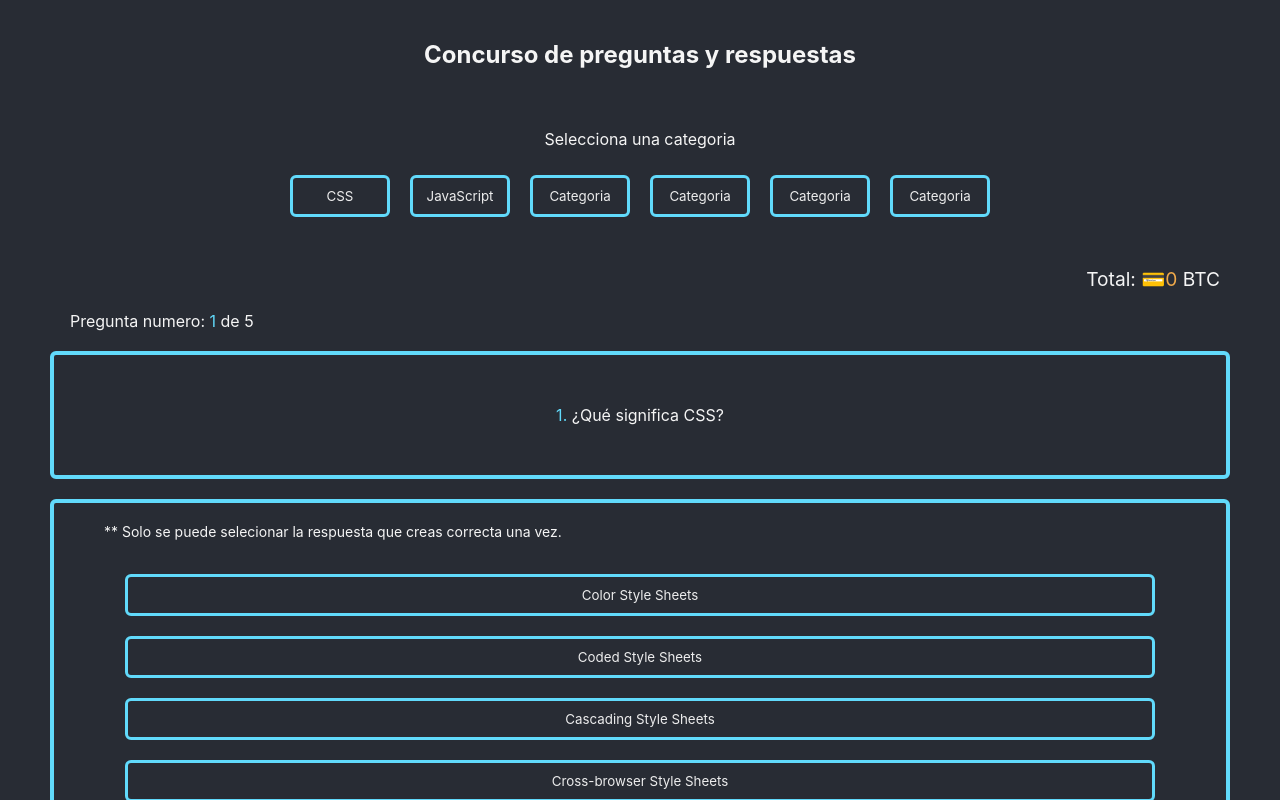
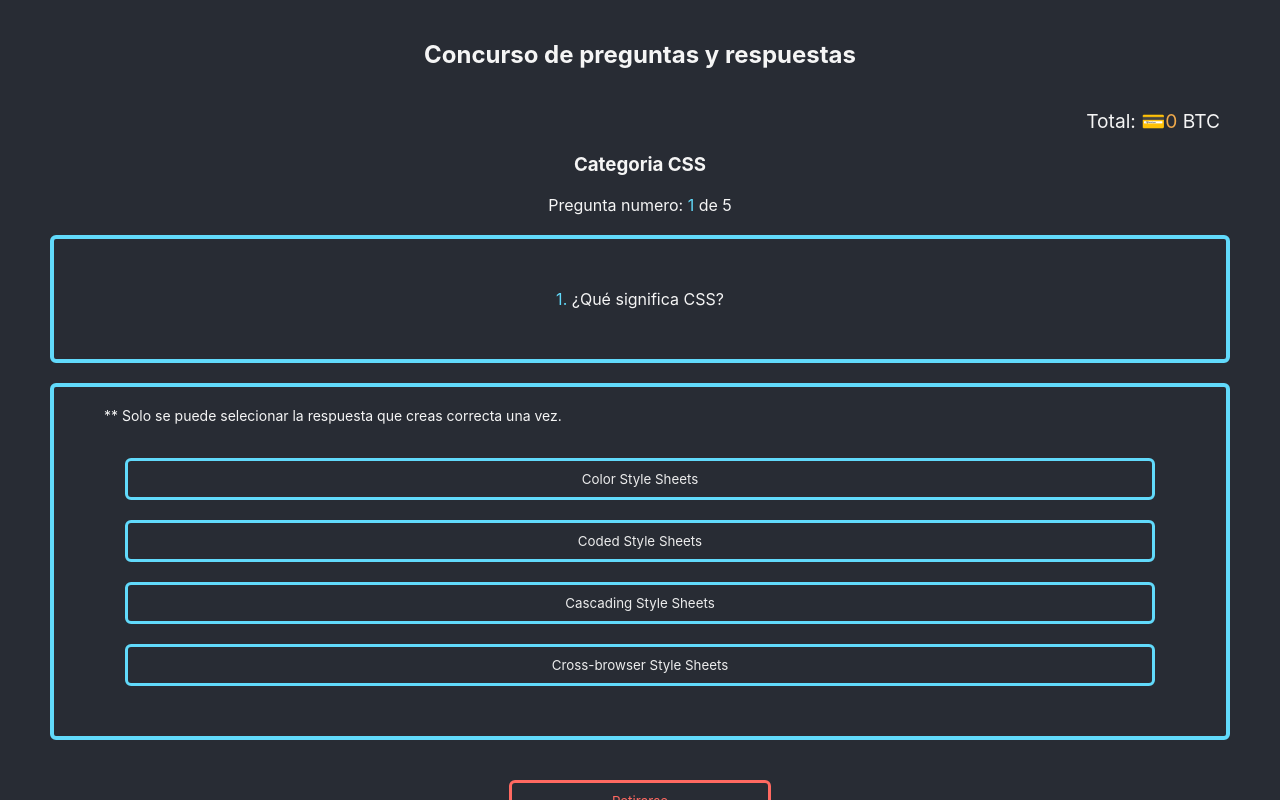
Before and after one commit to Dan33311/q-and-a-app, a React (Create React App) app: page / in a window 1280 px wide. Both pictures are taken after a click on the button "CSS". Shown: the top 800 px of the page. Built offline with nearby package versions, Linux system fonts and the light colour scheme.

Commit message:
select a category and only show the selected category

```diff
--- a/src/App.css
+++ b/src/App.css
@@ -54,27 +54,6 @@
   color: #282c34;
 }
 
-/* .questions-head {
-
-} */
-
-.questions-head {
-  margin: 20px 50px 20px 50px;
-  display: flex;
-  flex-direction: row;
-  align-items: center;
-  justify-content: space-between;
-  /* outline: 1px solid lime; */
-}
-.question-count {
-  color: whitesmoke;
-  margin-left: 20px;
-  /* outline: 1px solid salmon; */
-}
-
-.question-count span {
-  color: #61dafb;
-}
 .score-count {
   color: whitesmoke;
   font-size: 1.2rem;
@@ -91,6 +70,32 @@
 .score-count span {
   color: #efa94a;
 }
+
+.questions-head {
+  /* margin: 0px 50px 0px 50px; */
+  display: flex;
+  flex-direction: column;
+  /* align-items: center; */
+  /* justify-content: space-between; */
+  /* outline: 1px solid lime; */
+}
+
+.questions-head h3{
+  margin-top: 0px;
+  color: whitesmoke;
+  /* outline: 1px solid salmon; */
+}
+
+.question-count {
+  color: whitesmoke;
+  margin-bottom: 10px;
+  /* outline: 1px solid salmon; */
+}
+
+.question-count span {
+  color: #61dafb;
+}
+
 
 .question-text {
   margin: 10px 50px 20px 50px;
@@ -157,8 +162,15 @@
 }
 
 .game-finished p {
-  margin-top: 30px;
+  margin-top: 40px;
 }
+
+.game-finished p:nth-child(3) {
+  margin-top: 50px;
+  margin-bottom: 10px;
+  /* background-color: yellow; */
+}
+
 .game-finished span {
   color: #efa94a;
   font-size: 30px;
@@ -171,7 +183,7 @@
   border: 3px solid #00E900;
   border-radius: 6px;
   width: 140px;
-  margin-top: 40px;
+  margin-top: 10px;
   padding: 10px;
 }
 
--- a/src/App.js
+++ b/src/App.js
@@ -1,13 +1,57 @@
 import './App.css';
-import Categories from './components/Categories';
+import { useState } from "react";
+import CategoriesSection from './components/Categories';
+import Score from "./components/Score";
+import CategoryCss from "./components/CategoryCss";
+import CategoryJavascript from "./components/CategoryJavascript";
+
+
 
 function App() {
+
+  const [categorySelected, setCategorySelected] = useState('')
+  const [score, setScore] = useState(0.0000)
+
+  const handleChangeScore = () => {
+    setScore(score + 0.0001)
+  }
+
+  const handleClickButton = (category) => {
+    setCategorySelected(category)
+  }
 
   return (
     <div className="App">
       <>
         <h2>Concurso de preguntas y respuestas</h2>
-        <Categories/>
+        {categorySelected === ''
+          ? <CategoriesSection
+              handleClickButton={handleClickButton}
+            />
+          : null
+        }
+        {categorySelected === 'CSS'
+          ? <>
+            <Score score={score} />
+            <CategoryCss
+              onChange={handleChangeScore}
+              score={score}
+              categorySelected={categorySelected}
+            />
+          </>
+          : null
+        }
+        {categorySelected === 'JavaScript'
+          ? <>
+            <Score score={score} />
+            <CategoryJavascript
+              onChange={handleChangeScore}
+              score={score}
+              categorySelected={categorySelected}
+            />
+          </>
+          : null
+        }
       </>
     </div>
   );
--- a/src/components/Categories.js
+++ b/src/components/Categories.js
@@ -1,37 +1,37 @@
-import { useState } from "react";
-import Score from "./Score";
-import CategoryCss from "./CategoryCss";
-import CategoryJavascript from "./CategoryJavascript";
+// import { useState } from "react";
+// import Score from "./Score";
+// import CategoryCss from "./CategoryCss";
+// import CategoryJavascript from "./CategoryJavascript";
 
 
-const CategoriesSection = () => {
+const CategoriesSection = ({ handleClickButton }) => {
 
-  const [score, setScore] = useState(0.0000)
-  const [categorySelected, setCategorySelected] = useState('')
+  // const [score, setScore] = useState(0.0000)
+  // const [categorySelected, setCategorySelected] = useState('')
 
-  const handleChangeScore = () => {
-    setScore(score + 0.0001)
-  }
+  // const handleChangeScore = () => {
+  //   setScore(score + 0.0001)
+  // }
 
-  const handleClickButton = (category) => {
-    setCategorySelected(category)
-  }
+  // const handleClickButton = (category) => {
+  //   setCategorySelected(category)
+  // }
 
 
   return (
     <>
       <div className="categ-container">
         <p>Selecciona una categoria</p>
-        <button className="categ-btn" onClick={() => handleClickButton('css')}>CSS</button>
-        <button className="categ-btn" onClick={() => handleClickButton('javascript')}>JavaScript</button>
+        <button className="categ-btn" onClick={() => handleClickButton('CSS')}>CSS</button>
+        <button className="categ-btn" onClick={() => handleClickButton('JavaScript')}>JavaScript</button>
         <button className="categ-btn">Categoria</button>
         <button className="categ-btn">Categoria</button>
         <button className="categ-btn">Categoria</button>
         <button className="categ-btn">Categoria</button>
       </div>
-      <Score score={score} />
-      {categorySelected === 'css' ? <CategoryCss onChange={handleChangeScore} score={score} /> : null}
-      {categorySelected === 'javascript' ? <CategoryJavascript onChange={handleChangeScore} score={score} /> : null}
+      {/* <Score score={score} /> */}
+      {/* {categorySelected === 'css' ? <CategoryCss onChange={handleChangeScore} score={score} /> : null} */}
+      {/* {categorySelected === 'javascript' ? <CategoryJavascript onChange={handleChangeScore} score={score} /> : null} */}
     </>
   );
 }
--- a/src/components/CategoryCss.js
+++ b/src/components/CategoryCss.js
@@ -2,14 +2,17 @@ import { useState } from 'react';
 import questions from '../data/questionsCSS'
 import WrongAnswer from '../components/WrongAnswer';
 import CategoryFinished from './CategoryFinished';
+import Retry from './Retry';
 
 
-const CategoryCss = ({ onChange, score }) => {
+const CategoryCss = ({ onChange, score, categorySelected }) => {
 
   const [currentQuestion, setCurrentQuestion] = useState(0);
   const [gameFinished, setGameFinished] = useState(false);
   const [wrongAnswer, setWrongAnswer] = useState(false);
   const [categoryFinished, setCategoryFinished] = useState(false)
+  const [retry, setRetry] = useState(false)
+
 
   const handleAnswerClick = (isCorrect) => {
     if(isCorrect === true) {
@@ -29,8 +32,20 @@ const CategoryCss = ({ onChange, score }) => {
 
   const handleRetryClick = () => {
     setGameFinished(true)
+    setRetry(true)
+    setCategoryFinished(true)
     alert(`game finished you earned ${score} BTC`);
     setCurrentQuestion(0)
+  }
+
+  const handleClickRetryOkButton = () => {
+    setRetry(false)
+    setCategoryFinished(true);
+    console.log('setCategoryFinished:', categoryFinished);
+  }
+
+  const newF = () => {
+    setGameFinished(true);
   }
 
 
@@ -40,6 +55,7 @@ const CategoryCss = ({ onChange, score }) => {
         (
           <>
             <div className="questions-head">
+              <h3>Categoria <span>{categorySelected}</span></h3>
               <div className="question-count">Pregunta numero: <span>{currentQuestion + 1}</span> de {questions.length}</div>
             </div>
             <div className="question-text"> <span>{currentQuestion + 1}.</span> {questions[currentQuestion].questionText}</div>
@@ -60,6 +76,15 @@ const CategoryCss = ({ onChange, score }) => {
         )
       }
       { wrongAnswer === true ? <WrongAnswer score={score} /> : null }
+      { retry === true
+        ? <Retry
+            score={score}
+            setCategoryFinished={setCategoryFinished}
+            handleClickRetryOkButton={handleClickRetryOkButton}
+          />
+        : null
+      }
+      {/* TODO: fix when wrong answer */}
       { categoryFinished === true ? null : <CategoryFinished score={score} categoryFinished={categoryFinished} setCategoryFinished={setCategoryFinished} /> }
     </>
   );
--- a/src/components/CategoryFinished.js
+++ b/src/components/CategoryFinished.js
@@ -9,6 +9,7 @@ const CategoryFinished = ({ score, setCategoryFinished }) => {
     <div className='game-finished'>
       <h4>✅ Correct answers</h4>
       <p>You earned: 💳 <span>{ score }</span> BTC</p>
+      <p>Please select a new category</p>
       <button onClick={() => handleClickOkButton()}>OK</button>
     </div>
   );
--- a/src/components/CategoryJavascript.js
+++ b/src/components/CategoryJavascript.js
@@ -2,16 +2,16 @@ import { useState } from 'react';
 import questions from "../data/questionsJavascript";
 import WrongAnswer from '../components/WrongAnswer';
 import CategoryFinished from './CategoryFinished';
-import Retry from './Retry';
+// import Retry from './Retry';
 
 
-const CategoryJavascript = ({ onChange, score }) => {
+const CategoryJavascript = ({ onChange, score, categorySelected }) => {
 
   const [currentQuestion, setCurrentQuestion] = useState(0);
   const [gameFinished, setGameFinished] = useState(false);
   const [wrongAnswer, setWrongAnswer] = useState(false);
   const [categoryFinished, setCategoryFinished] = useState(false)
-  const [retry, setRetry] = useState(false)
+  // const [retry, setRetry] = useState(false)
 
   const handleAnswerClick = (isCorrect) => {
     if(isCorrect === true) {
@@ -35,9 +35,9 @@ const CategoryJavascript = ({ onChange, score }) => {
     setCurrentQuestion(0)
   }
 
-  const newF = () => {
-    setGameFinished(true);
-  }
+  // const newF = () => {
+  //   setGameFinished(true);
+  // }
 
 
   return (
@@ -47,6 +47,7 @@ const CategoryJavascript = ({ onChange, score }) => {
         (
           <>
             <div className="questions-head">
+              <h3>Categoria <span>{categorySelected}</span></h3>
               <div className="question-count">Pregunta numero: <span>{currentQuestion + 1}</span> de {questions.length}</div>
             </div>
             <div className="question-text"> <span>{currentQuestion + 1}.</span> {questions[currentQuestion].questionText}</div>
--- a/src/components/Retry.js
+++ b/src/components/Retry.js
@@ -1,16 +1,10 @@
-const Retry = ({ score, setCategoryFinished }) => {
-
-  // TODO: use the correct function
-  const handleClickOkButton = () => {
-    setCategoryFinished(true)
-  }
-
+const Retry = ({ score, handleClickRetryOkButton }) => {
 
   return (
     <div className='game-finished'>
       <h4>🆗 Retry</h4>
       <p>You earned: 💳 <span>{ score }</span> BTC</p>
-      <button onClick={() => handleClickOkButton()}>OK</button>
+      <button onClick={handleClickRetryOkButton}>OK</button>
     </div>
   );
 }
```
